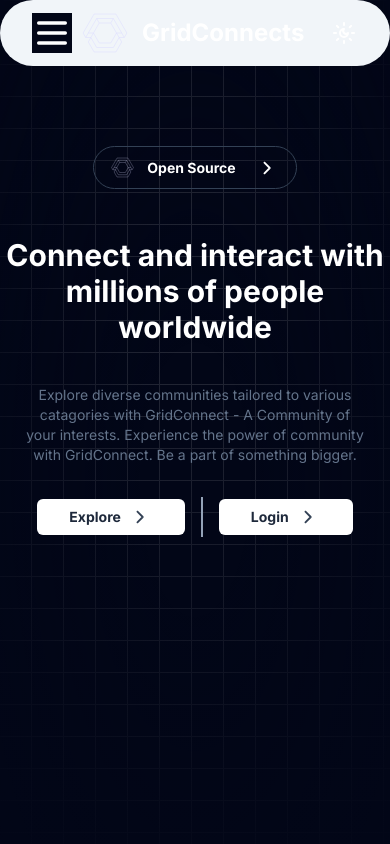
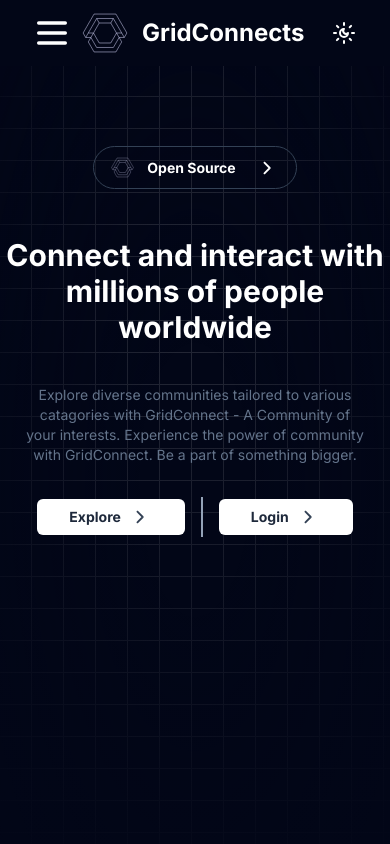
Before and after one commit to CuriousCoder00/GRID-CONNECT, a Next.js app: page / in a window 390 px wide. Shown: the top 844 px of the page. Built offline with nearby package versions, Linux system fonts and the light colour scheme.

Commit message:
refactor: Update Navbar component styles for improved responsiveness

```diff
--- a/components/Navbar.tsx
+++ b/components/Navbar.tsx
@@ -36,7 +36,7 @@ export const Navbar = ({ navLinks, showInput, hideMobileNav }: NavbarProps) => {
   return (
     <header className="min-w-full ">
       <nav
-        className={`fixed top-0 left-0 right-0 rounded-full backdrop-blur bg-slate-100 md:dark:bg-slate-950 md:border md:w-[80%] md:mt-5 z-50 flex container dark:text-white gap-4`}
+        className={`fixed top-0 left-0 right-0 md:rounded-full backdrop-blur md:bg-slate-100 dark:bg-slate-950 md:border border-slate-500 md:w-[80%] md:mt-5 z-50 flex container dark:text-white gap-4`}
       >
         <div className="flex items-center w-full py-2 gap-2">
           <MobileNavbar
```
